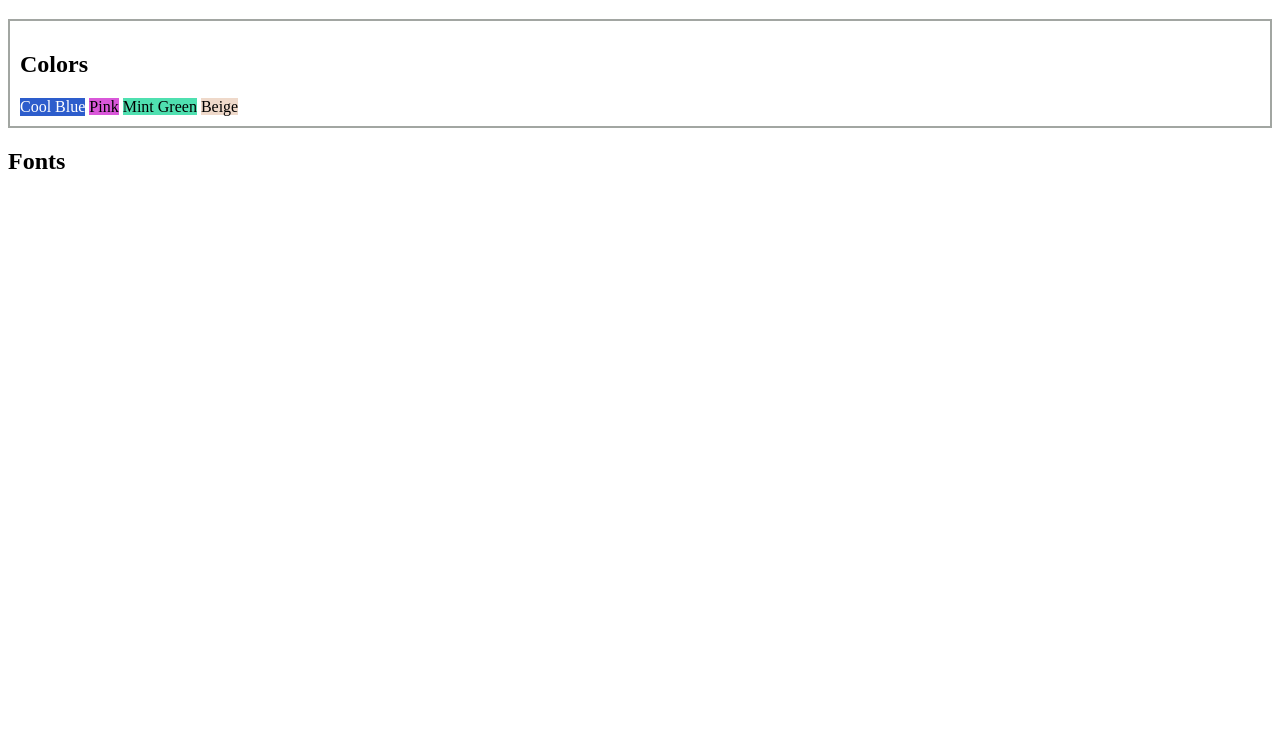
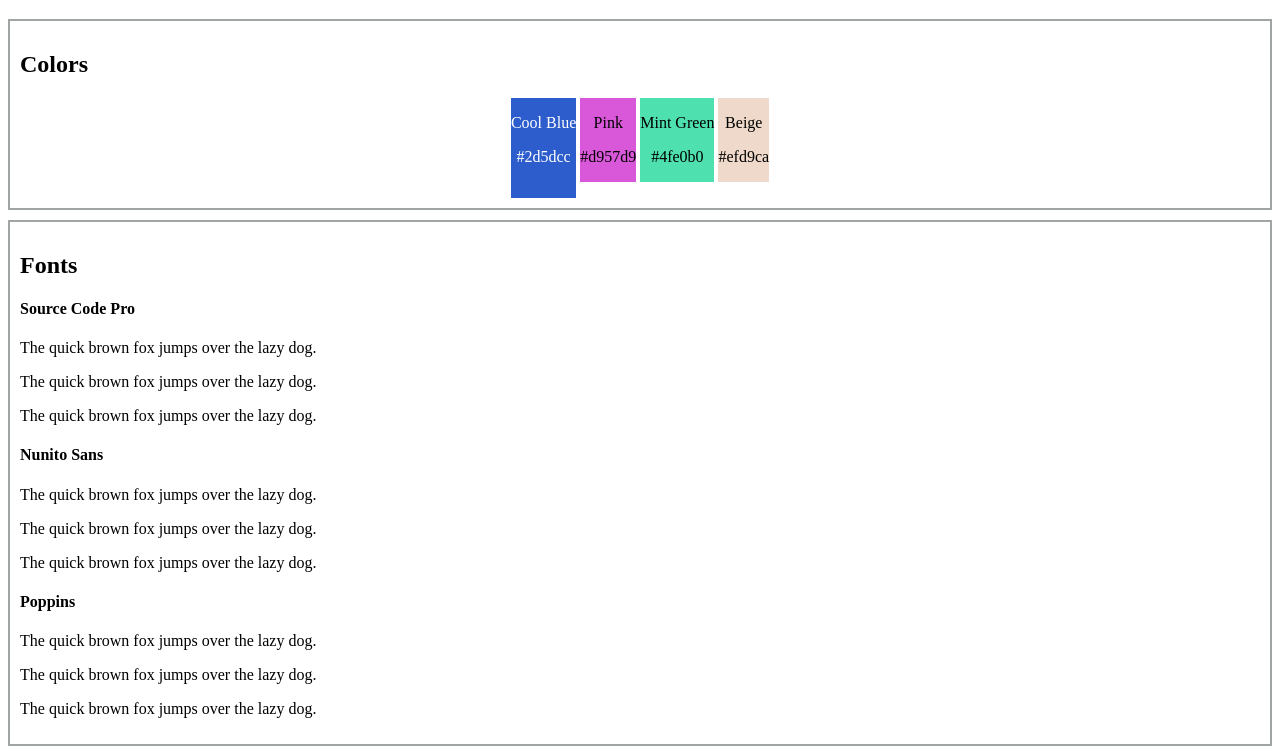
Before and after one commit to mgibbons8592/Style-Guide, a plain HTML site: page Style/index.html in a window 1280 px wide. Shown: the part 61-817 px from the top of the page. Drawn offline with Linux system fonts and the light colour scheme.

Commit message:
Add files via upload

```diff
--- a/Style/Resources/CSS/style.css
+++ b/Style/Resources/CSS/style.css
@@ -3,27 +3,32 @@ div {
 }
 
 .colors {
+    text-align: center;
+    padding: 150;
+}
+
+.cool-blue {
+    background-color: #2d5dcc;
+    color: white;
+    display: inline-block;
+    height: 100px;
+    margin: 20px, 0px, 0px, 20px;
+}
+
+.pink {
+    background-color: #d957d9;
     display: inline-block;
 }
 
-#blue {
-    background-color: #2d5dcc;
-    color: white;
+.mint-green {
+    background-color: #4fe0b0;
     display: inline-block;
 }
 
-#pink {
-   background-color: #d957d9;
+.beige {
+    background-color: #efd9ca;
+    display: inline-block;
 }
-
-#green {
-    background-color: #4fe0b0;
-}
-
-#beige {
-    background-color: #efd9ca;
-}
-
 .container {
     border: 2px solid #a2a6a2;
     padding: 10px;
--- a/Style/index.html
+++ b/Style/index.html
@@ -13,16 +13,41 @@
     <div class="container">
         <h2>Colors</h2>
     <div class="colors">
-        <span id="blue">Cool Blue</span>
-        <span id="pink">Pink</span>
-        <span id="green">Mint Green</span>
-        <span id="beige">Beige</span>
+        <div class="cool-blue">
+            <p class="color-label">Cool Blue</p>
+            <p class="color-hex">#2d5dcc</p>
+        </div>
+        <div class="pink">
+            <p class="color-label">Pink</p>
+            <p class="color-hex">#d957d9</p>
+        </div>
+        <div class="mint-green">
+            <p class="color-label">Mint Green</p>
+            <p class="color-hex">#4fe0b0</p>
+        </div>
+        <div class="beige">
+            <p class="color-label">Beige</p>
+            <p class="color-hex">#efd9ca</p>
+        </div>
     </div>
     </div>
 
-    <div class="fonts">
+    <div class="container">
         <h2>Fonts</h2>
+        <h4>Source Code Pro</h4>
+        <p>The quick brown fox jumps over the lazy dog.</p>
+        <p>The quick brown fox jumps over the lazy dog.</p>
+        <p>The quick brown fox jumps over the lazy dog.</p>
 
+        <h4>Nunito Sans</h4>
+        <P>The quick brown fox jumps over the lazy dog.</P>
+        <p>The quick brown fox jumps over the lazy dog.</p>
+        <p>The quick brown fox jumps over the lazy dog.</p>
+
+        <h4>Poppins</h4>
+        <p>The quick brown fox jumps over the lazy dog.</p>
+        <p>The quick brown fox jumps over the lazy dog.</p>
+        <p>The quick brown fox jumps over the lazy dog.</p>
     </div>
 </body>
 </html>
```
